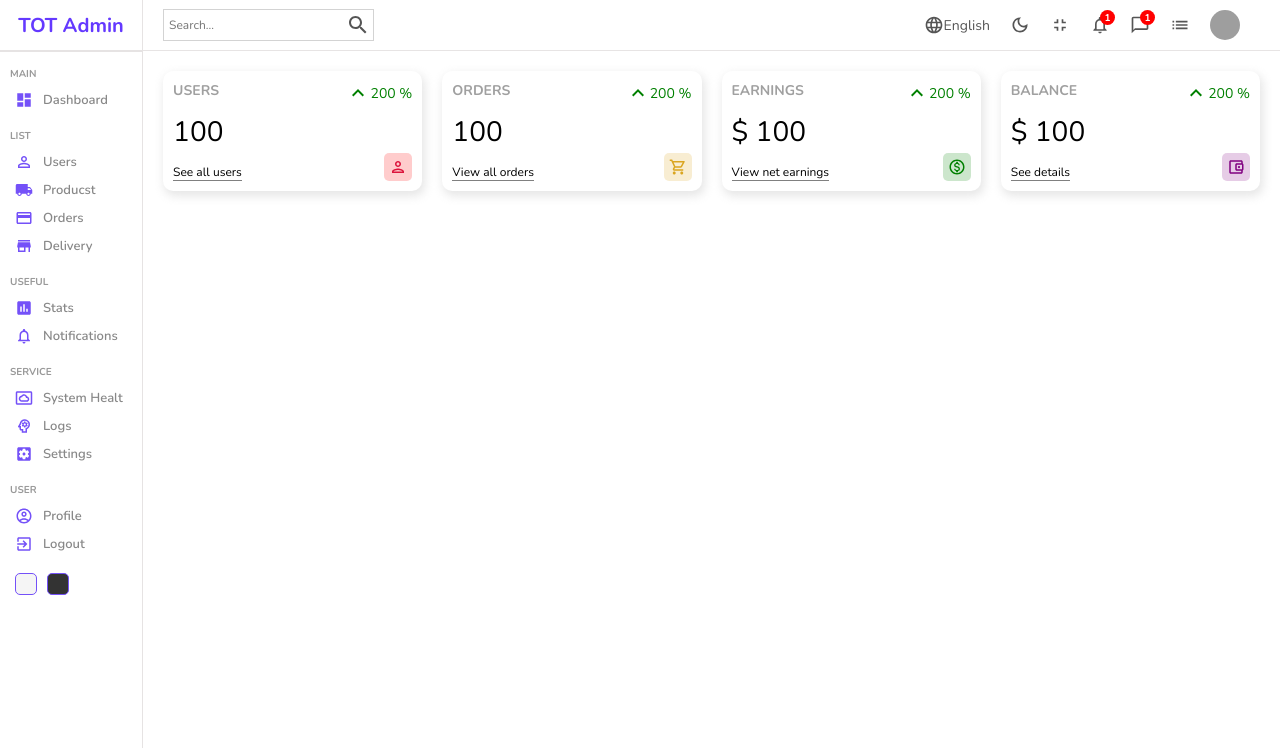
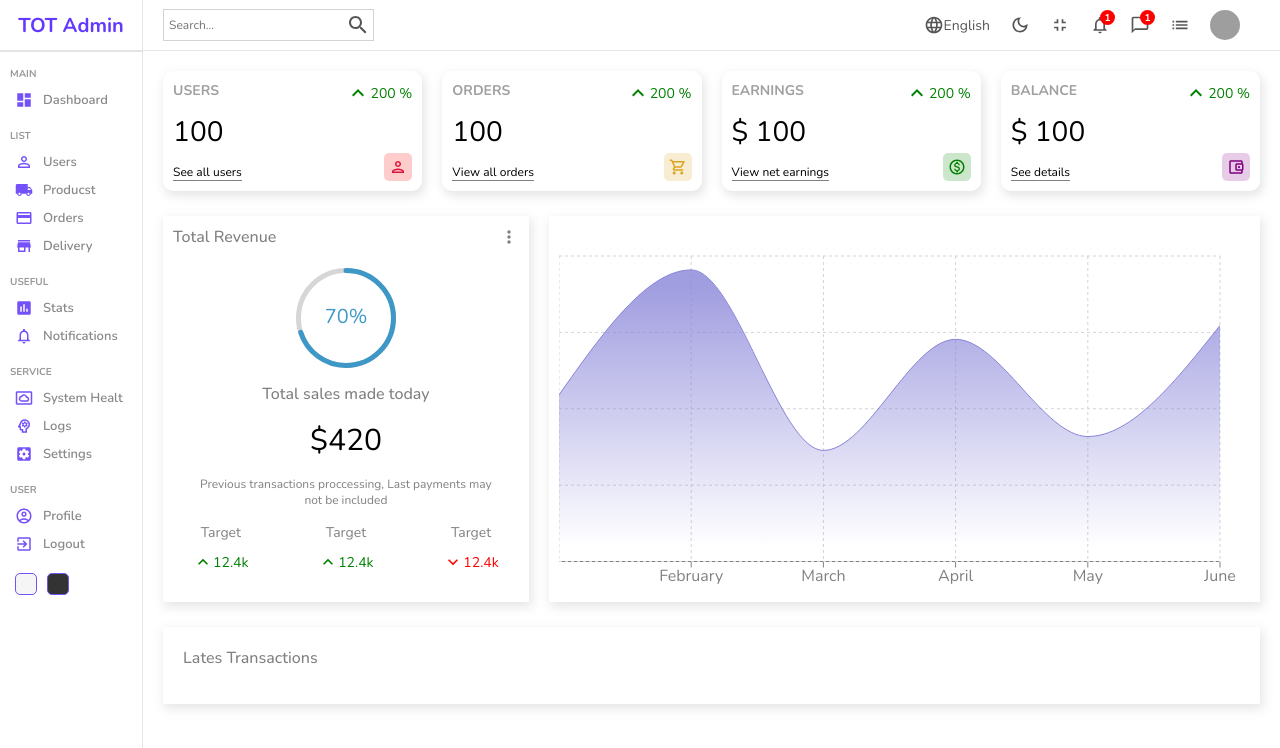
Before and after one commit to caarlosdamian/demo-dashboard, a React (Create React App) app: page / in a window 1280 px wide. Shown: the top 748 px of the page. Built offline with nearby package versions, Linux system fonts and the light colour scheme; grey boxes are pictures that could not be loaded.

Commit message:
feat: add chart component

```diff
--- a/package.json
+++ b/package.json
@@ -11,9 +11,11 @@
     "@testing-library/react": "^12.1.4",
     "@testing-library/user-event": "^13.5.0",
     "react": "^17.0.2",
+    "react-circular-progressbar": "^2.0.4",
     "react-dom": "^17.0.2",
     "react-router-dom": "^6.2.2",
     "react-scripts": "5.0.0",
+    "recharts": "^2.1.9",
     "sass": "^1.49.9",
     "web-vitals": "^2.1.4"
   },
--- /dev/null
+++ b/src/components/chart/Chart.jsx
@@ -0,0 +1,53 @@
+import "./chart.scss";
+import {
+  AreaChart,
+  Area,
+  XAxis,
+  CartesianGrid,
+  Tooltip,
+  ResponsiveContainer,
+} from "recharts";
+
+const data = [
+  { name: "January", Total: 1200 },
+  { name: "February", Total: 2100 },
+  { name: "March", Total: 800 },
+  { name: "April", Total: 1600 },
+  { name: "May", Total: 900 },
+  { name: "June", Total: 1700 },
+];
+
+const Chart = ({ aspect, title }) => {
+  return (
+    <div className="chart">
+      <div className="title">{title}</div>
+      <ResponsiveContainer width="100%" aspect={2 / 1}>
+        <AreaChart
+          width={730}
+          height={250}
+          data={data}
+          margin={{ top: 10, right: 30, left: 0, bottom: 0 }}
+        >
+          <defs>
+            <linearGradient id="total" x1="0" y1="0" x2="0" y2="1">
+              <stop offset="5%" stopColor="#8884d8" stopOpacity={0.8} />
+              <stop offset="95%" stopColor="#8884d8" stopOpacity={0} />
+            </linearGradient>
+          </defs>
+          <XAxis dataKey="name" stroke="gray" />
+          <CartesianGrid strokeDasharray="3 3" className="chartGrid" />
+          <Tooltip />
+          <Area
+            type="monotone"
+            dataKey="Total"
+            stroke="#8884d8"
+            fillOpacity={1}
+            fill="url(#total)"
+          />
+        </AreaChart>
+      </ResponsiveContainer>
+    </div>
+  );
+};
+
+export default Chart;
--- /dev/null
+++ b/src/components/chart/chart.scss
@@ -0,0 +1,13 @@
+.chart{
+    flex: 4;
+    padding: 10px;
+    justify-content: space-between;
+    -webkit-box-shadow: 2px 4px 10px 1px rgba(0, 0, 0, 0.47);
+    box-shadow: 2px 4px 10px 1px rgba(201, 201, 201, 0.47);
+    .title{
+        margin-bottom: 20px;
+    }
+    .chartGrid{
+        stroke:lightgray;
+    }
+}
--- /dev/null
+++ b/src/components/featured/Featured.jsx
@@ -0,0 +1,52 @@
+import "./featured.scss";
+import MoreVertIcon from "@mui/icons-material/MoreVert";
+import { CircularProgressbar } from "react-circular-progressbar";
+import KeyboardArrowDownIcon from '@mui/icons-material/KeyboardArrowDown';
+import KeyboardArrowUpIcon from '@mui/icons-material/KeyboardArrowUp';
+import "react-circular-progressbar/dist/styles.css";
+
+const Featured = () => {
+  return (
+    <div className="featured">
+      <div className="top">
+        <h1 className="title">Total Revenue</h1>
+        <MoreVertIcon fontSize="small" />
+      </div>
+      <div className="bottom">
+        <div className="featuredChart">
+          <CircularProgressbar value={70} text={"70%"} strokeWidth={5} />
+        </div>
+        <p className="title">Total sales made today</p>
+        <p className="amount">$420</p>
+        <p className="desc">
+          Previous transactions proccessing, Last payments may not be included
+        </p>
+        <div className="summary">
+            <div className="item">
+                <div className="itemTitle">Target</div>
+                <div className="itemResult positive" >
+                    <KeyboardArrowUpIcon fontSize="small"/>
+                    <div className="resultAmount">12.4k</div>
+                </div>
+            </div>
+            <div className="item">
+                <div className="itemTitle">Target</div>
+                <div className="itemResult positive">
+                    <KeyboardArrowUpIcon fontSize="small"/>
+                    <div className="resultAmount">12.4k</div>
+                </div>
+            </div>
+            <div className="item">
+                <div className="itemTitle">Target</div>
+                <div className="itemResult negative">
+                    <KeyboardArrowDownIcon fontSize="small"/>
+                    <div className="resultAmount">12.4k</div>
+                </div>
+            </div>
+        </div>
+      </div>
+    </div>
+  );
+};
+
+export default Featured;
--- /dev/null
+++ b/src/components/featured/featured.scss
@@ -0,0 +1,67 @@
+.featured{
+    flex: 2;
+    -webkit-box-shadow: 2px 4px 10px 1px rgba(0, 0, 0, 0.47);
+    box-shadow: 2px 4px 10px 1px rgba(201, 201, 201, 0.47);
+    padding: 10px;
+    .top{
+        display: flex;
+        justify-content: space-between;
+        align-items: center;
+        color: gray;
+        .title{
+            font-size: 16px;
+            font-weight: 500;
+        }
+    }
+    .bottom{
+        padding: 20px;
+        display: flex;
+        align-items: center;
+        justify-content: center;
+        flex-direction: column;
+        gap: 15px;
+
+        .featuredChart{
+            width: 100px;
+        }
+        .title{
+            font-weight: 500;
+            color: gray;
+        }
+        .amount{
+            font-size: 30px;
+        }
+        .desc{
+            color: gray;
+            text-align: center;
+            font-size: 12px;
+            font-weight: 300;
+        }
+        .summary{
+            display: flex;
+            align-items: center;
+            justify-content: space-between;
+            width: 100%;
+            .item{
+                text-align: center;
+                .itemTitle{
+                    font-size: 14px;
+                    color: gray;
+                }
+                .itemResult{
+                    display: flex;
+                    align-items: center;
+                    margin-top: 10px;
+                    font-size: 14px;
+
+                    &.positive{
+                        color: green;
+                    }
+                    &.negative{
+                        color: red;
+                    }
+                }
+            }
+        }
+    }
+}
--- a/src/pages/home/Home.jsx
+++ b/src/pages/home/Home.jsx
@@ -1,3 +1,5 @@
+import Chart from "../../components/chart/Chart";
+import Featured from "../../components/featured/Featured";
 import Navbar from "../../components/navbar/Navbar";
 import Sidebar from "../../components/sidebar/Sidebar";
 import Widget from "../../components/widget/Widget";
@@ -5,16 +7,23 @@
 const Home = () => {
   return (
     <div className="home">
-     <Sidebar/>
-     <div className="homeContainer">
-       <Navbar/>
-      <div className="widgets">
-        <Widget type='user'/>
-        <Widget type='order'/>
-        <Widget type='earning'/>
-        <Widget type='balance'/>
+      <Sidebar />
+      <div className="homeContainer">
+        <Navbar />
+        <div className="widgets">
+          <Widget type="user" />
+          <Widget type="order" />
+          <Widget type="earning" />
+          <Widget type="balance" />
+        </div>
+        <div className="charts">
+          <Featured/>
+          <Chart/>
+        </div>
+        <div className="listContainer">
+          <div className="listTitle">Lates Transactions</div>
+        </div>
       </div>
-     </div>
     </div>
   );
 };
--- a/src/pages/home/home.scss
+++ b/src/pages/home/home.scss
@@ -3,9 +3,25 @@
     .homeContainer{
         flex: 8;
     }
-    .widgets{
+    .widgets,.charts{
         display: flex;
         padding: 20px;
         gap: 20px;
     }
+    .charts{
+        padding: 5px 20px;
+    }
+    .listContainer{
+    padding: 20px;
+    justify-content: space-between;
+    -webkit-box-shadow: 2px 4px 10px 1px rgba(0, 0, 0, 0.47);
+    box-shadow: 2px 4px 10px 1px rgba(201, 201, 201, 0.47);
+    margin: 20px;
+
+    .listTitle{
+        font-weight: 500;
+        color: gray;
+        margin-bottom: 15px;
+    }
+    }
 }
```
Also changed, not shown: src/components/table/Table.jsx (added, +9 -0 lines), src/components/table/table.scss (added), 1 other file (tests, documents, lock files or other folders).
